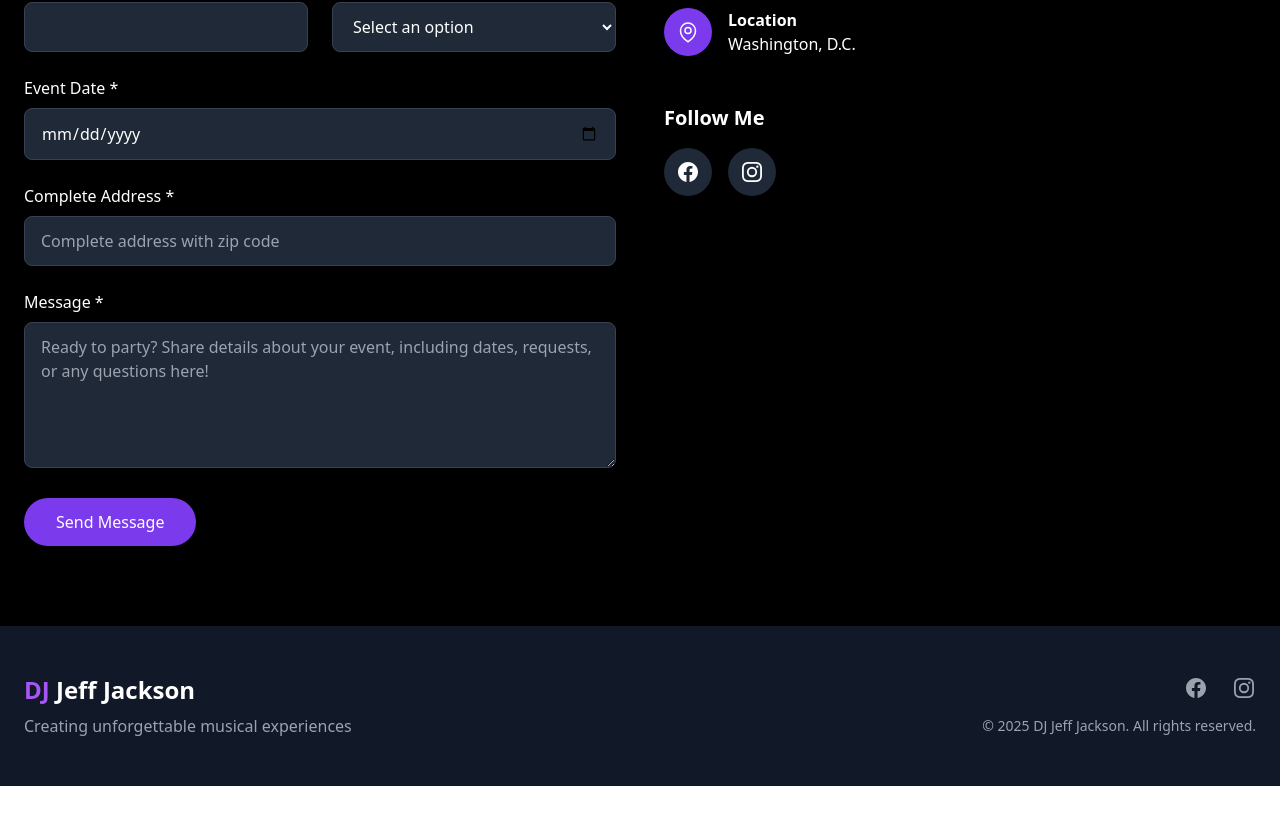
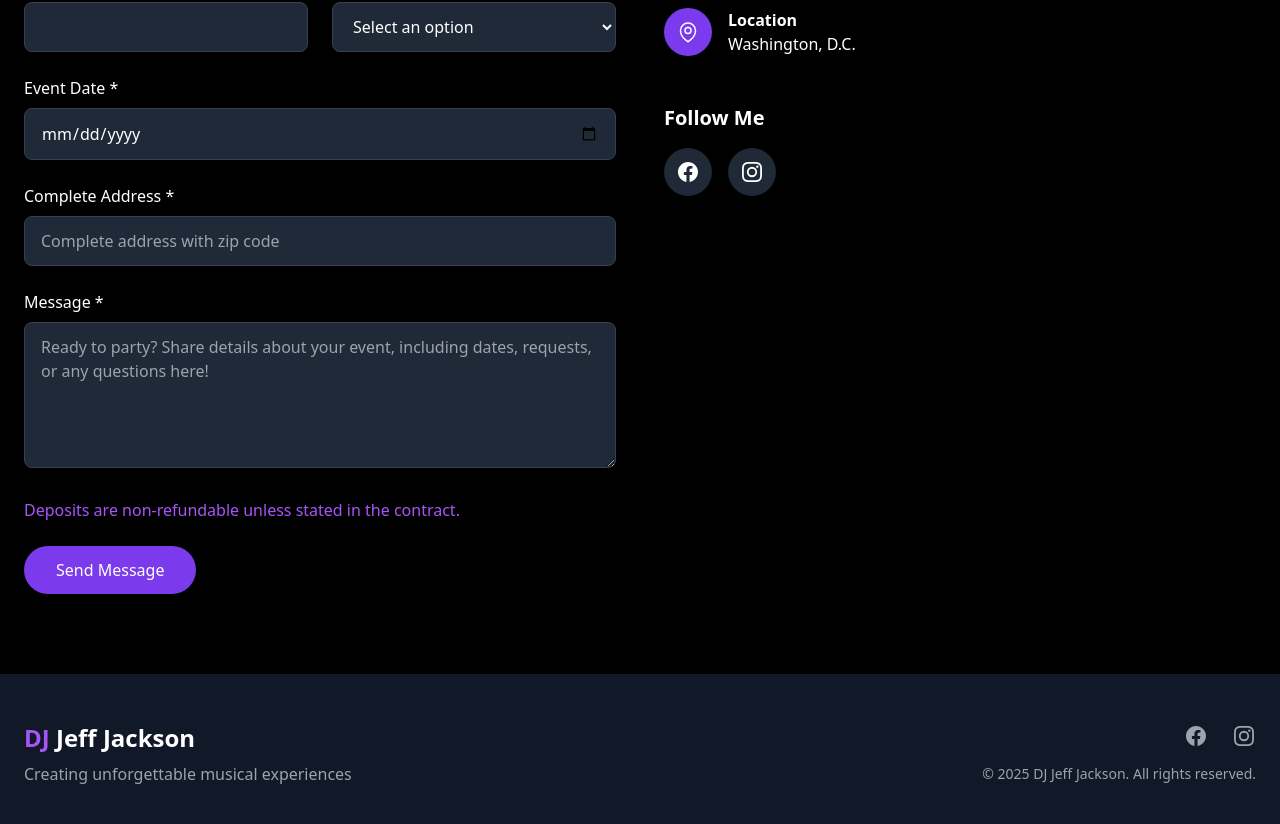
Before and after one commit to jeffjacksonjr/jeffjackson-ui, a React (Create React App) app: page / in a window 1280 px wide. Shown: the part 3796-4620 px from the top of the page. Before the commit the page ends 4582 px from the top, so only its background shows below. Built offline with nearby package versions, Linux system fonts and the light colour scheme.

Commit message:
Contact info message update

```diff
--- a/src/section/ContactForm.jsx
+++ b/src/section/ContactForm.jsx
@@ -277,6 +277,8 @@ export default function ContactForm() {
                 )}
               </div>
 
+              <p className='text-purple-400'>Deposits are non-refundable unless stated in the contract.</p>
+
               <button
                 type="submit"
                 disabled={isSubmitting}
```
